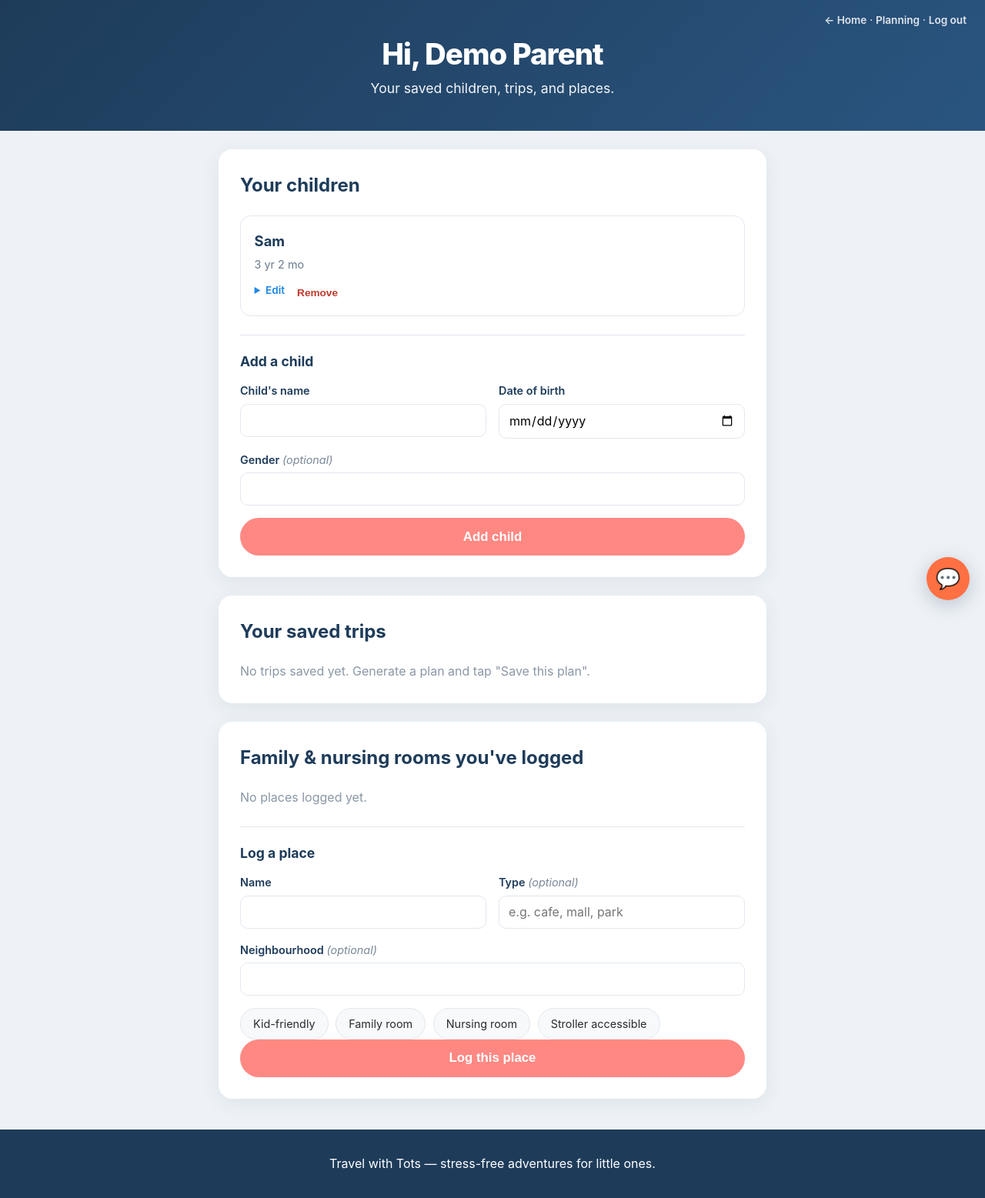
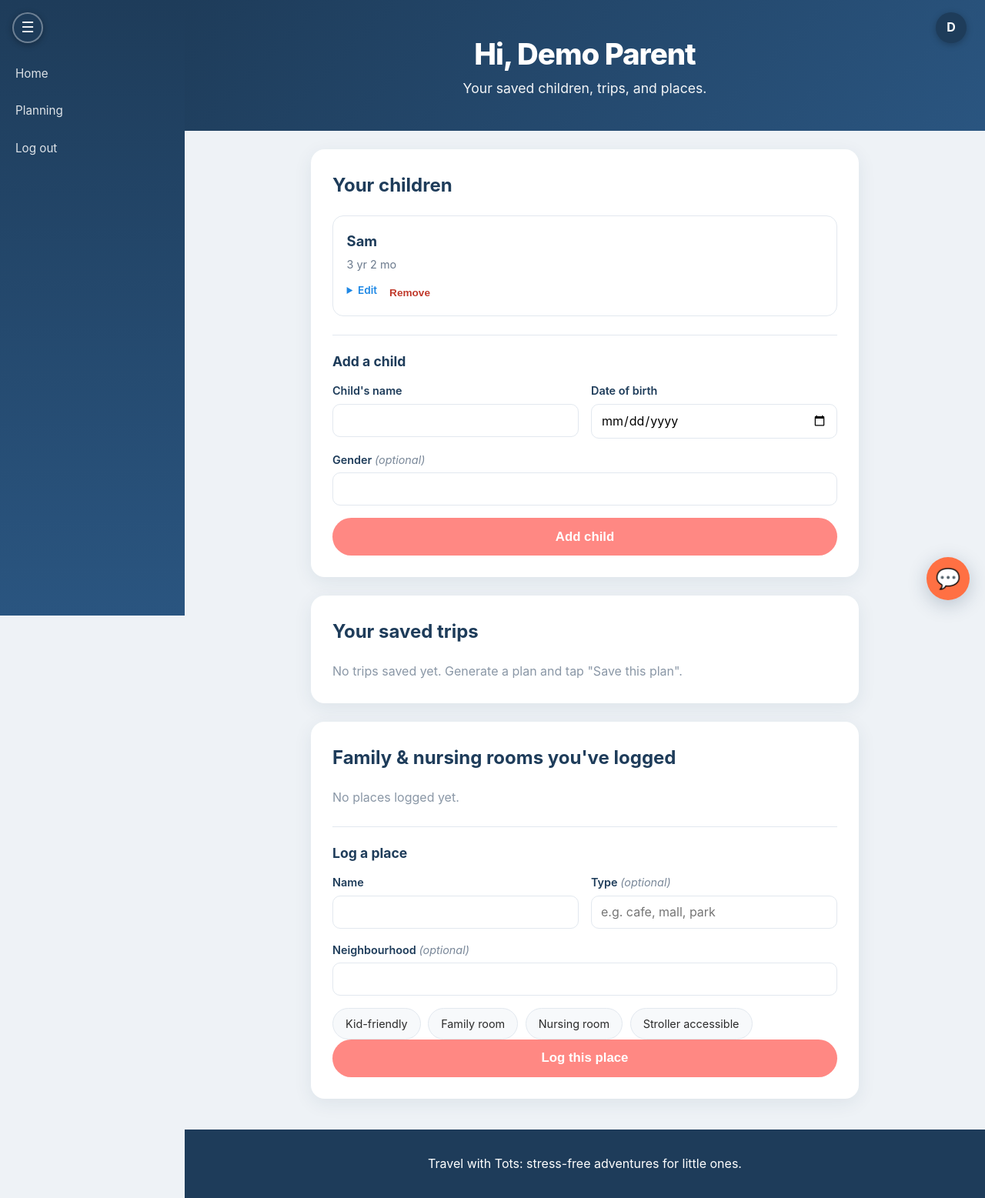
Before and after one commit to yingyulam/travel-with-tots, a Flask app: page /dashboard in a window 1280 px wide. Shown: the whole page at 77% size. Run offline with Flask 3, Linux system fonts and the light colour scheme; the visitor is signed in with stand-in values (Sample User, id 1); data comes from the database, SQL or seed files in the repository.

Commit message:
Replace inline nav with a collapsible sidebar and avatar. Move all page navigation into a persistent left sidebar for logged-in users, and show a top-right avatar (initial placeholder) or login icon based on auth state.

```diff
--- /dev/null
+++ b/static/nav.css
@@ -0,0 +1,125 @@
+/* Site-wide top-right identity + left sidebar. Self-contained (no
+   dependency on style.css or landing.css), since not every page loads
+   those, same reasoning as chatbot.css. */
+
+:root {
+  --nav-navy: #1e3c5a;
+  --nav-navy-light: #2a5580;
+}
+
+.twt-user-menu {
+  position: fixed;
+  top: 1rem;
+  right: 1.5rem;
+  z-index: 1100;
+}
+
+.twt-avatar-link {
+  display: block;
+  text-decoration: none;
+}
+
+.twt-avatar {
+  width: 40px;
+  height: 40px;
+  border-radius: 50%;
+  display: flex;
+  align-items: center;
+  justify-content: center;
+  background: var(--nav-navy);
+  color: #fff;
+  font-weight: 700;
+  font-family: -apple-system, "Segoe UI", Roboto, Helvetica, Arial, sans-serif;
+  overflow: hidden;
+  box-shadow: 0 2px 8px rgba(0, 0, 0, 0.25);
+}
+
+/* A future uploaded photo can replace the initial with:
+   <img class="twt-avatar-photo" src="..."> inside the same .twt-avatar
+   wrapper, using this rule to fill the circle. */
+.twt-avatar img {
+  width: 100%;
+  height: 100%;
+  object-fit: cover;
+  border-radius: 50%;
+}
+
+.twt-sidebar-toggle {
+  position: fixed;
+  top: 1rem;
+  left: 1rem;
+  z-index: 1100;
+  width: 40px;
+  height: 40px;
+  border-radius: 50%;
+  border: 2px solid rgba(255, 255, 255, 0.35);
+  background: var(--nav-navy);
+  color: #fff;
+  font-size: 1.2rem;
+  line-height: 1;
+  cursor: pointer;
+  box-shadow: 0 2px 8px rgba(0, 0, 0, 0.3);
+}
+
+.twt-sidebar {
+  position: fixed;
+  top: 0;
+  left: 0;
+  height: 100vh;
+  width: 240px;
+  background: linear-gradient(180deg, var(--nav-navy), var(--nav-navy-light));
+  transform: translateX(-100%);
+  transition: transform 0.25s ease;
+  z-index: 1050;
+  padding-top: 4.5rem;
+  overflow-y: auto;
+}
+
+body.sidebar-expanded .twt-sidebar {
+  transform: translateX(0);
+}
+
+.twt-sidebar-nav {
+  list-style: none;
+  margin: 0;
+  padding: 0;
+}
+
+.twt-sidebar-nav a {
+  display: block;
+  padding: 0.75rem 1.25rem;
+  color: #fff;
+  opacity: 0.85;
+  text-decoration: none;
+  font-family: -apple-system, "Segoe UI", Roboto, Helvetica, Arial, sans-serif;
+  font-size: 0.95rem;
+}
+
+.twt-sidebar-nav a:hover {
+  opacity: 1;
+  background: rgba(255, 255, 255, 0.08);
+}
+
+.twt-sidebar-scrim {
+  position: fixed;
+  inset: 0;
+  background: rgba(0, 0, 0, 0.4);
+  z-index: 1040;
+  display: none;
+}
+
+body.has-sidebar {
+  transition: padding-left 0.2s ease;
+}
+
+@media (min-width: 601px) {
+  body.has-sidebar.sidebar-expanded {
+    padding-left: 240px;
+  }
+}
+
+@media (max-width: 600px) {
+  body.has-sidebar.sidebar-expanded .twt-sidebar-scrim {
+    display: block;
+  }
+}
--- /dev/null
+++ b/templates/_nav.html
@@ -0,0 +1,57 @@
+{% set initial = ((current_parent.name or current_parent.email)[0]|upper) if current_parent else '' %}
+
+<div class="twt-user-menu">
+  {% if current_parent %}
+  <a class="twt-avatar-link" href="{{ url_for('dashboard') }}" aria-label="Go to your dashboard">
+    <span class="twt-avatar"><span class="twt-avatar-initial">{{ initial }}</span></span>
+  </a>
+  {% else %}
+  <a class="twt-avatar-link" href="{{ url_for('login') }}" aria-label="Log in">
+    <span class="twt-avatar">👤</span>
+  </a>
+  {% endif %}
+</div>
+
+{% if current_parent %}
+<button type="button" class="twt-sidebar-toggle" id="twtSidebarToggle"
+        aria-label="Toggle navigation" aria-expanded="false" aria-controls="twtSidebarNav">☰</button>
+<div class="twt-sidebar-scrim" id="twtSidebarScrim"></div>
+<nav class="twt-sidebar" id="twtSidebarNav">
+  <ul class="twt-sidebar-nav">
+    <li><a href="{{ url_for('home') }}">Home</a></li>
+    <li><a href="{{ url_for('plan') }}">Planning</a></li>
+    {% if current_parent.is_admin %}
+    <li><a href="{{ url_for('settings') }}">Settings</a></li>
+    <li><a href="{{ url_for('chunks') }}">Chunks</a></li>
+    <li><a href="{{ url_for('results') }}">Results</a></li>
+    {% endif %}
+    <li><a href="{{ url_for('logout') }}">Log out</a></li>
+  </ul>
+</nav>
+<script>
+(function () {
+  var body = document.body;
+  var KEY = "twt-sidebar-expanded";
+  var stored = localStorage.getItem(KEY);
+  var expanded = stored === null ? true : stored === "1";
+  body.classList.toggle("sidebar-expanded", expanded);
+
+  var toggle = document.getElementById("twtSidebarToggle");
+  var scrim = document.getElementById("twtSidebarScrim");
+  toggle.setAttribute("aria-expanded", String(expanded));
+
+  function setExpanded(value) {
+    body.classList.toggle("sidebar-expanded", value);
+    localStorage.setItem(KEY, value ? "1" : "0");
+    toggle.setAttribute("aria-expanded", String(value));
+  }
+
+  toggle.addEventListener("click", function () {
+    setExpanded(!body.classList.contains("sidebar-expanded"));
+  });
+  scrim.addEventListener("click", function () {
+    setExpanded(false);
+  });
+})();
+</script>
+{% endif %}
--- a/templates/base.html
+++ b/templates/base.html
@@ -5,23 +5,14 @@
   <meta name="viewport" content="width=device-width, initial-scale=1.0">
   <title>{% block title %}Travel with Tots{% endblock %}</title>
   <link rel="stylesheet" href="{{ url_for('static', filename='style.css') }}">
+  <link rel="stylesheet" href="{{ url_for('static', filename='nav.css') }}">
   <link rel="stylesheet" href="{{ url_for('static', filename='chatbot.css') }}">
 </head>
-<body>
-  {% set is_dashboard = request.endpoint == 'dashboard' %}
+<body class="{% if current_parent %}has-sidebar{% endif %}">
+  {% include "_nav.html" %}
+
   <header class="masthead">
-    <div class="auth-status">
-      {% if current_parent %}
-      {% if is_dashboard %}
-      <a href="{{ url_for('home') }}">← Home</a> · <a href="{{ url_for('plan') }}">Planning</a>{% if current_parent.is_admin %} · <a href="{{ url_for('settings') }}">Settings</a> · <a href="{{ url_for('chunks') }}">Chunks</a> · <a href="{{ url_for('results') }}">Results</a>{% endif %} · <a href="{{ url_for('logout') }}">Log out</a>
-      {% else %}
-      <a href="{{ url_for('dashboard') }}">Dashboard</a> · <a href="{{ url_for('plan') }}">Planning</a>{% if current_parent.is_admin %} · <a href="{{ url_for('settings') }}">Settings</a> · <a href="{{ url_for('chunks') }}">Chunks</a> · <a href="{{ url_for('results') }}">Results</a>{% endif %} · <a href="{{ url_for('logout') }}">Log out</a>
-      {% endif %}
-      {% else %}
-      <a href="{{ url_for('login') }}">Log in</a> · <a href="{{ url_for('signup') }}">Sign up</a>
-      {% endif %}
-    </div>
-    {% if not is_dashboard %}
+    {% if not current_parent %}
     <a class="home-link" href="{{ url_for('home') }}">← Home</a>
     {% endif %}
     <h1 class="app-name">{% block heading %}Travel with Tots{% endblock %}</h1>
@@ -43,7 +34,7 @@
   </main>
 
   <footer class="footer">
-    <p>Travel with Tots — stress-free adventures for little ones.</p>
+    <p>Travel with Tots: stress-free adventures for little ones.</p>
   </footer>
 
   {% include "_chatbot_widget.html" %}
```
Also changed, not shown: templates/index.html (+5 -9 lines), templates/plan.html (+6 -10 lines), templates/trip.html (+6 -10 lines).
